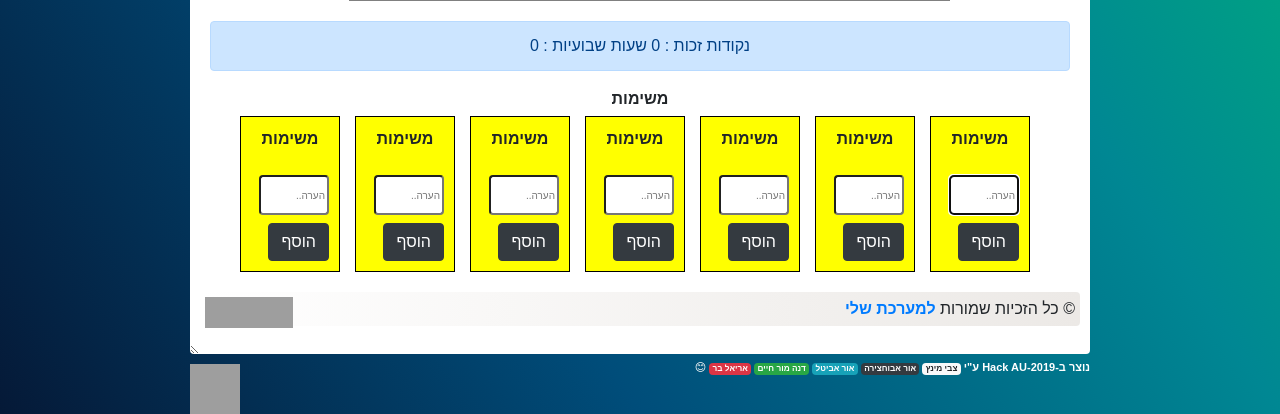
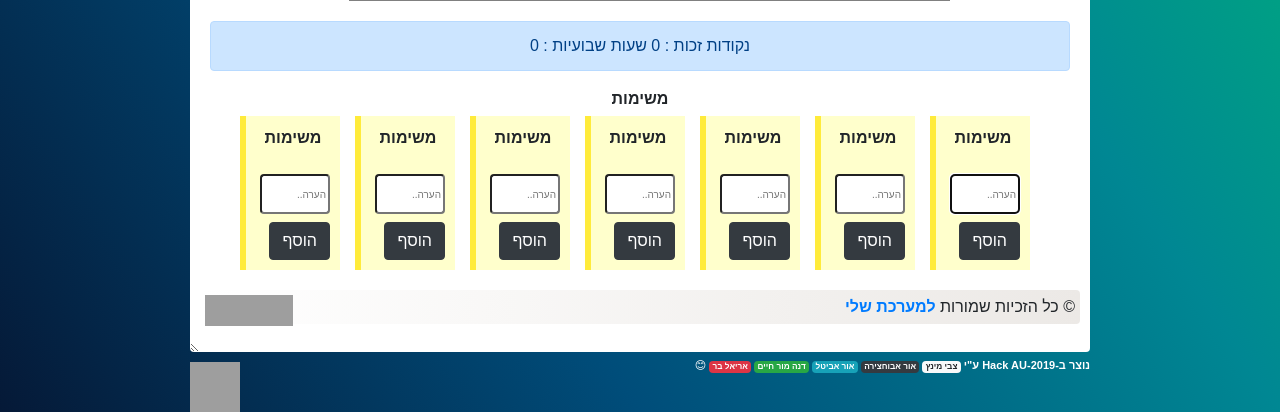
Before and after one commit to ZviMints/Hack-AU-2019, a Flask app: template templates/main.html in a window 1280 px wide. Shown: the part 1503-1917 px from the top of the page. Run offline with Flask 2, Linux system fonts and the light colour scheme; the template is opened without the code that fills it, so the values that code supplies are empty; some libraries are stand-ins or nearby versions; grey boxes are pictures that could not be loaded.

Commit message:
Added css for notes

```diff
--- a/static/styles/calendar.css
+++ b/static/styles/calendar.css
@@ -44,11 +44,15 @@ font-weight: bold;
   padding: 10px;
   margin: 5px 10px 10px 5px;
   text-align: center;
-  background-color: yellow;
-  border: 1px solid black;
+  background-color: #ffffcc;
+  border-left: 6px solid #ffeb3b;
 }
 .row {
   margin-right: 30px;
+}
+
+ol {
+  margin-right: -20px;
 }
 
 /* Clear floats after the columns */
```
